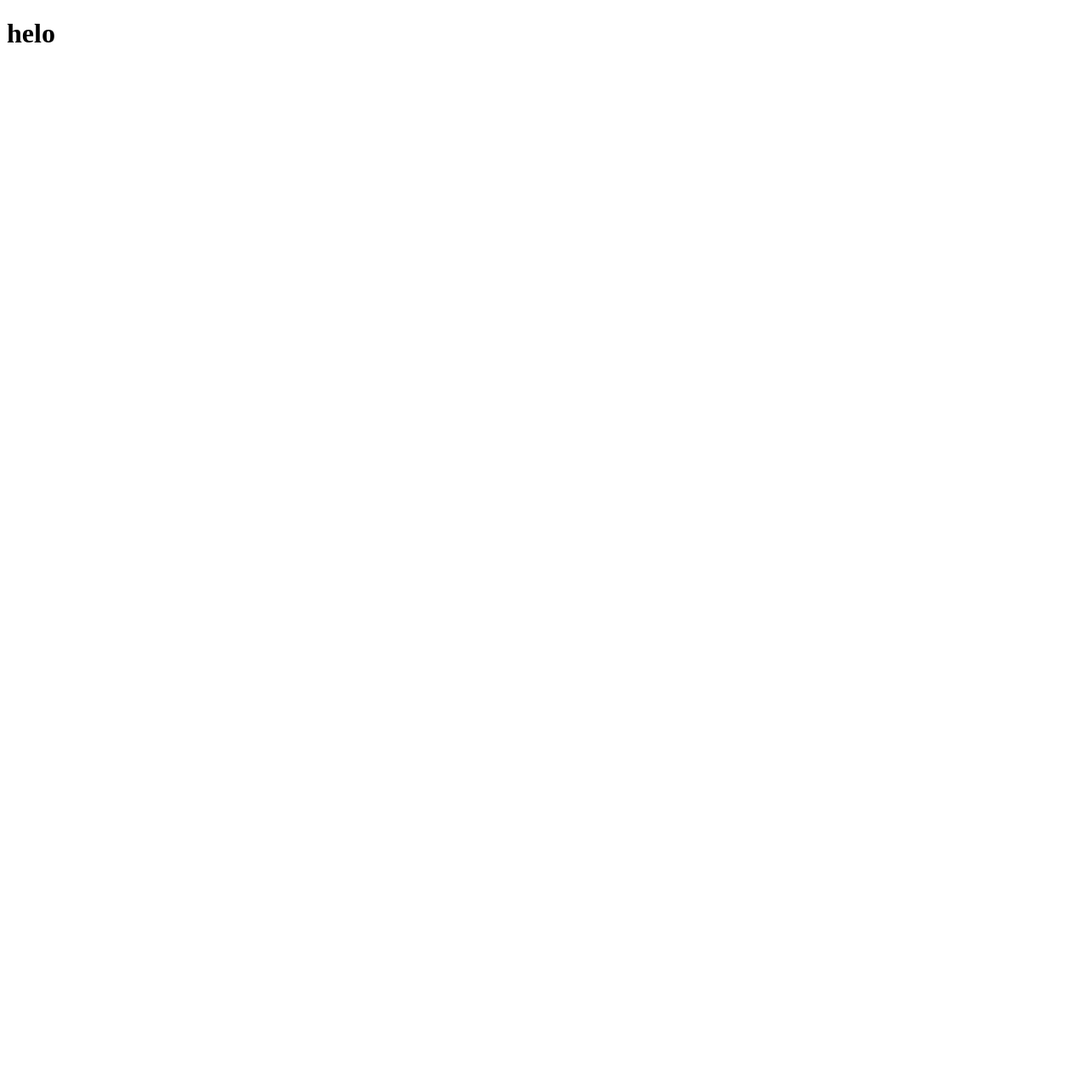
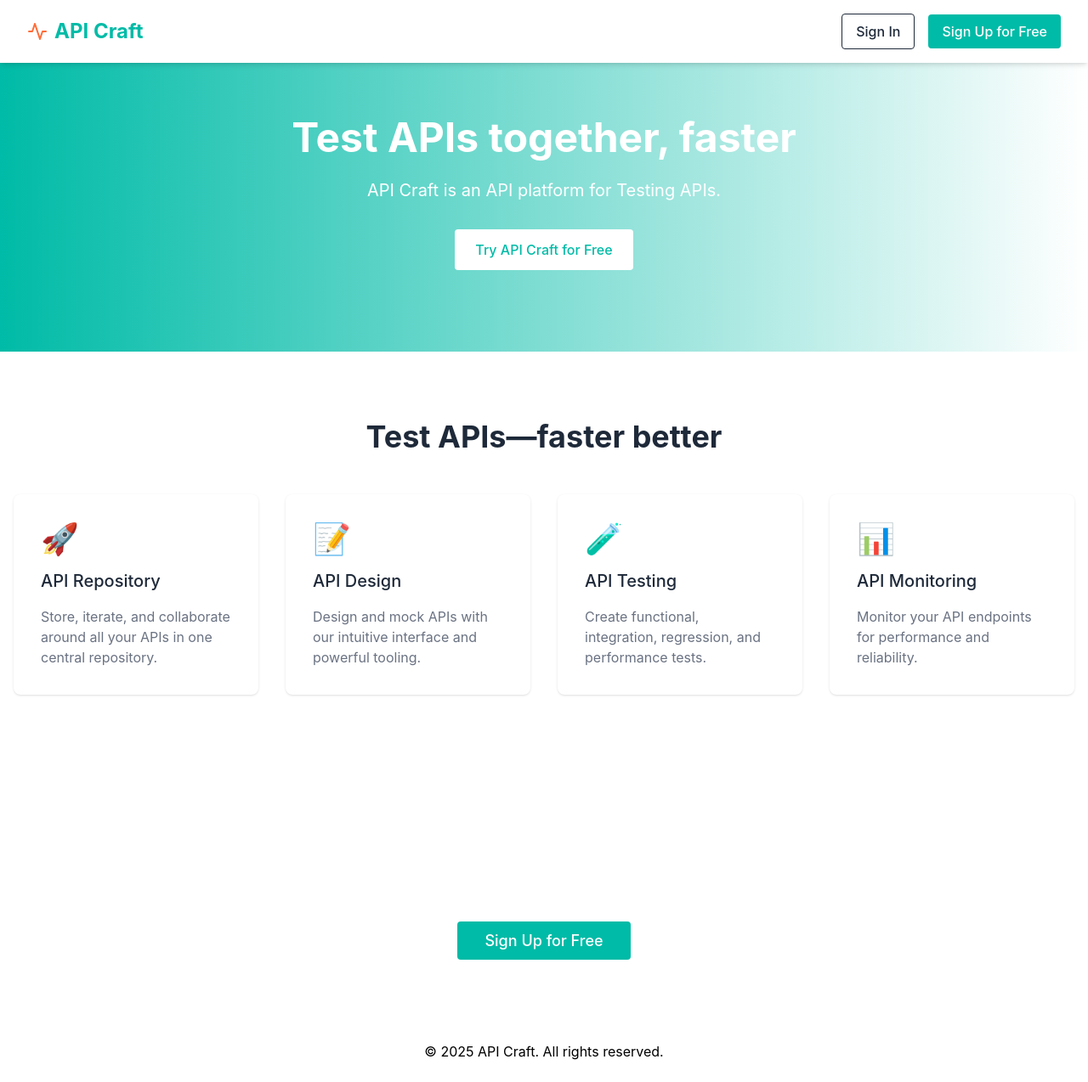
Before and after one commit to UmeshKumar0143/apicraftx, a React (Vite) app in the folder front-end/: page / in a window 1280 px wide. Shown: the whole page at 85% size. Before the commit the page ends 800 px from the top, so only its background shows below. Built offline with nearby package versions, Linux system fonts and the light colour scheme.

Commit message:
Dashboard Page

```diff
--- a/front-end/src/App.tsx
+++ b/front-end/src/App.tsx
@@ -1,3 +1,7 @@
+import DashBoard from "./components/DashBoard";
+import "./App.css"
 export default function App(){
-  return <h1>helo</h1>
+  return <div>
+    <DashBoard/>
+  </div>
 }
--- a/front-end/src/components/DashBoard.tsx
+++ b/front-end/src/components/DashBoard.tsx
@@ -0,0 +1,130 @@
+export default function DashBoard() {
+  return (
+    <div className="min-h-screen font-['Inter',sans-serif] text-gray-800 bg-white">
+      {/* Header */}
+      <header className="bg-white py-4 px-8 shadow-md sticky top-0 z-50">
+        <div className="max-w-7xl mx-auto flex justify-between items-center">
+          <div className="text-2xl font-bold text-teal-500 flex items-center">
+            <svg
+              xmlns="http://www.w3.org/2000/svg"
+              width="24"
+              height="24"
+              viewBox="0 0 24 24"
+              fill="none"
+              stroke="#FF6C37"
+              strokeWidth="2"
+              strokeLinecap="round"
+              strokeLinejoin="round"
+              className="mr-2"
+            >
+              <path d="M22 12h-4l-3 9L9 3l-3 9H2"></path>
+            </svg>
+            API Craft
+          </div>
+
+          <div className="flex items-center">
+            <a
+              href="#"
+              className="px-4 py-2 border border-gray-800 rounded mr-4 font-medium hover:bg-gray-50 transition-colors"
+            >
+              Sign In
+            </a>
+            <a
+              href="#"
+              className="px-4 py-2 bg-teal-500 text-white rounded font-medium hover:bg-teal-600 transition-colors"
+            >
+              Sign Up for Free
+            </a>
+          </div>
+        </div>
+      </header>
+
+      {/* Hero Section */}
+      <section className="py-16 bg-gradient-to-r from-teal-500 to-coral-500 text-white text-center">
+        <div className="max-w-7xl mx-auto px-4">
+          <div className="max-w-3xl mx-auto">
+            <h1 className="text-5xl font-bold mb-6">Test APIs together, faster</h1>
+            <p className="text-xl mb-8">
+              API Craft is an API platform for Testing APIs.
+            </p>
+            <div className="flex justify-center gap-4 mb-8">
+              <a
+                href="../main/index.html"
+                className="px-6 py-3 bg-white text-teal-500 rounded font-medium hover:bg-gray-100 transition-colors"
+              >
+                Try API Craft for Free
+              </a>
+            </div>
+          </div>
+        </div>
+      </section>
+
+      {/* Features Section */}
+      <section className="py-20 bg-white">
+        <div className="max-w-7xl mx-auto px-4">
+          <h2 className="text-4xl font-bold mb-12 text-center">
+            Test APIs—faster better
+          </h2>
+          <div className="grid grid-cols-1 md:grid-cols-2 lg:grid-cols-4 gap-8">
+            <div className="bg-white rounded-lg p-8 shadow hover:-translate-y-1 transition-transform">
+              <div className="text-4xl mb-4">🚀</div>
+              <h3 className="text-xl font-medium mb-4">API Repository</h3>
+              <p className="text-gray-500">
+                Store, iterate, and collaborate around all your APIs in one central
+                repository.
+              </p>
+            </div>
+            <div className="bg-white rounded-lg p-8 shadow hover:-translate-y-1 transition-transform">
+              <div className="text-4xl mb-4">📝</div>
+              <h3 className="text-xl font-medium mb-4">API Design</h3>
+              <p className="text-gray-500">
+                Design and mock APIs with our intuitive interface and powerful tooling.
+              </p>
+            </div>
+            <div className="bg-white rounded-lg p-8 shadow hover:-translate-y-1 transition-transform">
+              <div className="text-4xl mb-4">🧪</div>
+              <h3 className="text-xl font-medium mb-4">API Testing</h3>
+              <p className="text-gray-500">
+                Create functional, integration, regression, and performance tests.
+              </p>
+            </div>
+            <div className="bg-white rounded-lg p-8 shadow hover:-translate-y-1 transition-transform">
+              <div className="text-4xl mb-4">📊</div>
+              <h3 className="text-xl font-medium mb-4">API Monitoring</h3>
+              <p className="text-gray-500">
+                Monitor your API endpoints for performance and reliability.
+              </p>
+            </div>
+          </div>
+        </div>
+      </section>
+
+      {/* CTA Section */}
+      <section className="py-20 bg-navy-800 text-white text-center">
+        <div className="max-w-7xl mx-auto px-4">
+          <h2 className="text-4xl font-bold mb-4">
+            Build and Test Robust APIs with Confidence
+          </h2>
+          <p className="text-xl mb-8 max-w-2xl mx-auto">
+            Join millions of developers who are building the future with API Craft.
+          </p>
+          <a
+            href="#"
+            className="px-8 py-3 bg-teal-500 text-white rounded text-lg font-medium hover:bg-teal-600 transition-colors"
+          >
+            Sign Up for Free
+          </a>
+        </div>
+      </section>
+
+      {/* Footer */}
+      <footer>
+        <div className="text-center py-6">
+          <p className="text-black">
+            &copy; 2025 API Craft. All rights reserved.
+          </p>
+        </div>
+      </footer>
+    </div>
+  );
+}
--- /dev/null
+++ b/front-end/src/components/MainPage.tsx
@@ -0,0 +1,8 @@
+export default function MainPage(){
+    return(
+        <div>
+            <h1>Welcome to the Main Page</h1>
+            <p>This is the main content of the page.</p>
+        </div>
+    )
+}
```
